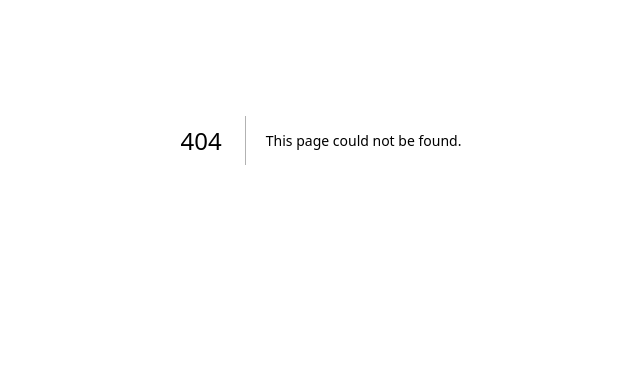
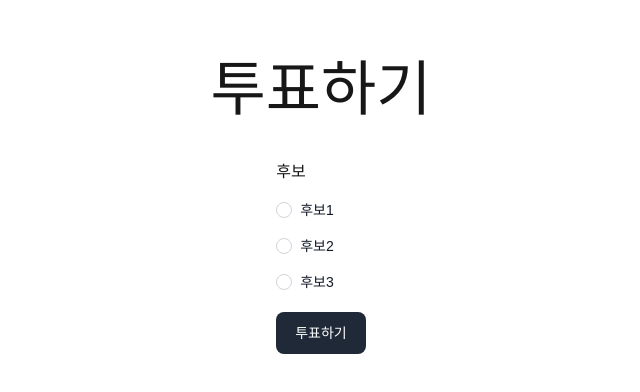
Before and after one commit to Gruzam0615/Poll-App, a Next.js app in the folder front/: page /pollingpage in a window 1280 px wide. Before the commit this address had no page. Shown: the part 260-652 px from the top of the page, without its empty margins (319-959 px from the left). Built offline with nearby package versions, Linux system fonts and the light colour scheme.

Commit message:
새로운 투표 시작하기 page 제작중중

```diff
--- /dev/null
+++ b/front/app/@ablebackend/page.tsx
@@ -0,0 +1,21 @@
+"use client";
+
+import { Button } from "flowbite-react";
+import Link from "next/link";
+import { Bar, BarChart, XAxis } from "recharts";
+
+export default function Test1() {
+    return (
+        <div className="container mx-auto pt-80 justify-items-center">
+            <h1 className="text-6xl">Test1</h1>
+            <h1 className="text-6xl">투표 결과</h1>
+            {/* <BarChart className="" width={1080} height={360} data={data} barSize={60}> */}
+                {/* <Bar dataKey="countValue" fill="#0AE" label={{ position: "center" }} /> */}
+                {/* <XAxis dataKey="name" axisLine={false} tickLine={false} /> */}
+            {/* </BarChart> */}
+            <Link href="/pollingpage">
+                <Button className="my-5" color="light" >투표 페이지로</Button>
+            </Link>
+        </div>
+    );
+}
--- a/front/app/poll/createpoll/page.tsx
+++ b/front/app/poll/createpoll/page.tsx
@@ -6,25 +6,31 @@ import { useRef, useState } from "react";
 
 export default function Page() {
 
-  const [candidateList, setCandidateList] = useState([
+  const [pollName, setPollName] = useState("");
+  const [pollCandidateName, setpollCandidateName] = useState("");
+  const [pollCandidateList, setpollCandidateList] = useState([
     {
-      "candidateName": "후보1",
+      "pollCandidateName": "후보1",
       "pollCount": 0,
     }
   ]);
-  const [ candidateName, setCandidateName ] = useState("");
-  const onChangeCandidateName = (e: any) => {
-    setCandidateName(e.target.value);
+  const [sendData, setSendData] = useState({});
+
+  const onChangepollCandidateName = (e: any) => {
+    setpollCandidateName(e.target.value);
+  }
+  const onChangePollName = (e: any) => {
+    setPollName(e.target.value);
   }
 
   const CandidateAdd = () => {
-    if(candidateName !== "") {
+    if (pollCandidateName !== "") {
       const member = {
-        "candidateName": candidateName,
+        "pollCandidateName": pollCandidateName,
         "pollCount": 0
       }
-      setCandidateList([...candidateList, member]);
-      setCandidateName("");
+      setpollCandidateList([...pollCandidateList, member]);
+      setpollCandidateName("");
     } else {
       alert("후보 이름을 입력해 주세요.")
     }
@@ -32,10 +38,15 @@ export default function Page() {
 
   const submitNewPoll = () => {
     console.log("Submited");
-    console.log(candidateName)
-    candidateList?.map(item => {
+    console.log(pollName);
+    pollCandidateList?.map(item => {
       console.log(item);
     })
+    setSendData({
+      "pollName": pollName,
+      "pollCandidateList": pollCandidateList,
+    })
+    console.log(`sendData: ${sendData}`);
   }
 
   return (
@@ -46,30 +57,30 @@ export default function Page() {
           <div className="mb-2 block">
             <Label htmlFor="polltitle" value="투표명" />
           </div>
-          <TextInput id="polltitle" type="text" placeholder="투표명" required shadow />
+          <TextInput id="polltitle" type="text" placeholder="투표명" value={pollName} onChange={onChangePollName} required shadow />
         </div>
         <div>
           <div className="mb2-block">
-            <Label htmlFor="candidatelist" value="후보 목록" />
+            <Label htmlFor="pollCandidateList" value="후보 목록" />
           </div>
           <div className="mb2-block">
             <Button color="dark" onClick={CandidateAdd}>후보 추가</Button>
           </div>
           <div className="mb2-block">
             <ul>
-            {
-              candidateList?.map((item, index) => (
-                <li key={index}>{item.candidateName}</li>
-              ))
-            }
+              {
+                pollCandidateList?.map((item, index) => (
+                  <li key={index}>{item.pollCandidateName}</li>
+                ))
+              }
             </ul>
           </div>
         </div>
         <div>
           <div className="mb-2 block">
-            <Label htmlFor="candidateName" value="후보 이름" />
+            <Label htmlFor="pollCandidateName" value="후보 이름" />
           </div>
-          <TextInput id="candidateName" type="text" value={candidateName} onChange={onChangeCandidateName} shadow />
+          <TextInput id="pollCandidateName" type="text" value={pollCandidateName} onChange={onChangepollCandidateName} shadow />
         </div>
 
         {/* <div className="flex items-center gap-2">
--- /dev/null
+++ b/front/app/pollingpage/layout.tsx
@@ -0,0 +1,7 @@
+export default function Layout({ children }: { children: React.ReactNode }) {
+    return(
+        <div className="container mx-auto justify-items-center">
+            {children}
+        </div>
+    );
+}
--- /dev/null
+++ b/front/app/pollingpage/page.tsx
@@ -0,0 +1,58 @@
+"use client";
+
+import { useAtom } from "jotai";
+
+import { candidatesListAtom, pollResultAtom } from "@/app/store/pollingAtom";
+import { Button, Label, Radio } from "flowbite-react";
+import { useRouter } from "next/navigation";
+
+export default function Page() {
+
+    const router = useRouter();
+    const [candidatesList, setCandidatesList] = useAtom(candidatesListAtom);
+    const [pollResult, setPollResult] = useAtom(pollResultAtom);
+
+    const onSubmitAction = (event: any) => {
+        event.preventDefault();
+        if (event.target.candidates.value === undefined || event.target.candidates.value === "") {
+            alert("아무것도 선택하지 않았습니다.");
+        } else {
+            let tempNumber = Number(event.target.candidates.value);
+            console.log(`${typeof (tempNumber)}, ${tempNumber}`);
+            const updatePollResult = pollResult.map((v, i) => {
+                if (i === tempNumber - 1) {
+                    return {
+                        "name": v.name,
+                        "countValue": v.countValue + 1
+                    }
+                } else {
+                    return v;
+                }
+            });
+            setPollResult(updatePollResult);
+            // alert(`투표 완료\npollResult: ${JSON.stringify(pollResult)}`)
+            alert(`투표 완료`);
+            router.push("/");
+        }
+    }
+
+    return (
+        <div className="pt-80 justify-items-center">
+            <h1 className="text-6xl">투표하기</h1>
+            <form className="py-10" name="candidates" onSubmit={onSubmitAction}>
+                <fieldset className="flex max-w-md flex-col gap-4">
+                    <legend className="mb-4">후보</legend>
+                    {
+                        candidatesList.map((candidate, index: number) => (
+                            <div key={index} className="flex items-center gap-2">
+                                <Radio id={candidate.id} name="candidates" value={candidate.index} />
+                                <Label htmlFor={candidate.id}>{candidate.value}</Label>
+                            </div>
+                        ))
+                    }
+                </fieldset>
+                <Button className="my-5" color="dark" type="submit">투표하기</Button>
+            </form>
+        </div>
+    );
+}
```
Also changed, not shown: 1 other file (tests, documents, lock files or other folders).
